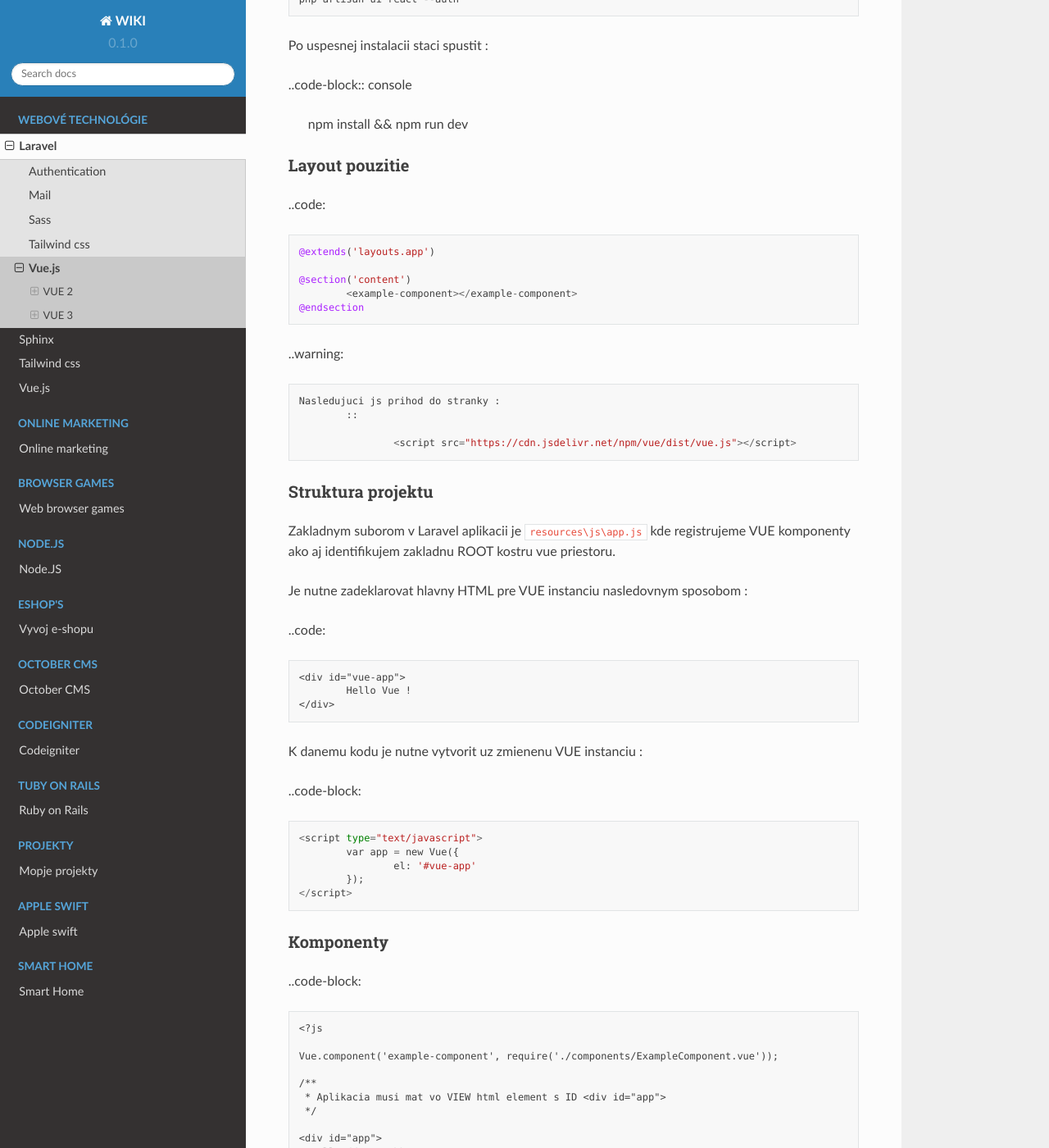
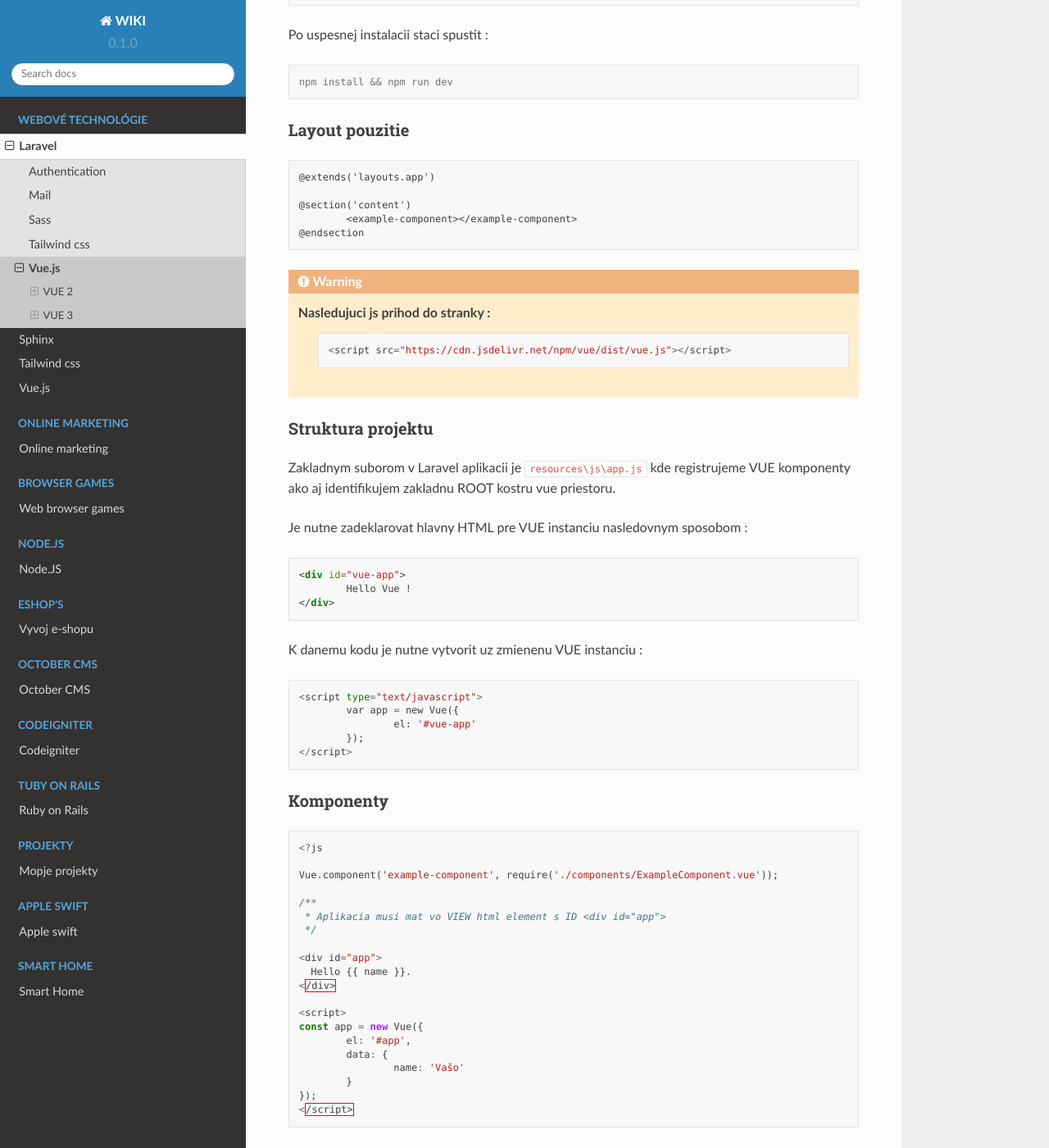
Before and after one commit to Lacike33/RTD_Wiki, a Sphinx documentation site: the page built from docs/source/web/laravel/vue.rst, in a window 1280 px wide and 1400 px high, scrolled down 1036 px. Shown: the whole window at 82% size. Built offline with Sphinx 7.4.7 and the Read the Docs theme 2.0.0, drawn with Linux system fonts in a browser that asks for light colours; pages that are not in the unit, such as notebooks, are missing from menus; some of the changed text lies outside the part shown.

Commit message:
Uprava instalacie VUE 3.

```diff
--- a/docs/source/web/laravel/vue.rst
+++ b/docs/source/web/laravel/vue.rst
@@ -46,14 +46,14 @@ Po nainstalovaniu VUE dependencies je mozne vygenerovat login registration :
 
 Po uspesnej instalacii staci spustit :
 
-..code-block:: console
+.. code-block:: console
 
 	npm install && npm run dev
 
 Layout pouzitie
 ---------------
 
-..code::
+.. code:: php
 
 	@extends('layouts.app')
 
@@ -76,7 +76,7 @@ Zakladnym suborom v Laravel aplikacii je ``resources\js\app.js`` kde registrujem
 
 Je nutne zadeklarovat hlavny HTML pre VUE instanciu nasledovnym sposobom :
 
-..code::
+.. code:: html
 
 	<div id="vue-app">
 		Hello Vue !
@@ -84,7 +84,7 @@ Je nutne zadeklarovat hlavny HTML pre VUE instanciu nasledovnym sposobom :
 
 K danemu kodu je nutne vytvorit uz zmienenu VUE instanciu :
 
-..code-block::
+.. code-block::
 
 	<script type="text/javascript">
 		var app = new Vue({
@@ -95,7 +95,7 @@ K danemu kodu je nutne vytvorit uz zmienenu VUE instanciu :
 Komponenty
 ----------
 
-..code-block::
+.. code-block:: javascript
 
 	<?js
 
@@ -151,7 +151,7 @@ Môžeme to urobiť otvorením súboru ``webpack.mix.js`` a pridaním nasledujú
 
 Nasledne spustím inštaláciu npm :, po ktorej nasleduje npm run dev.
 
-..code-block:: console
+.. code-block:: console
 
 	npm install && npm run dev.
 
```
Also changed, not shown: other parts of docs/source/web/laravel/vue.rst (+2 -2 lines).
